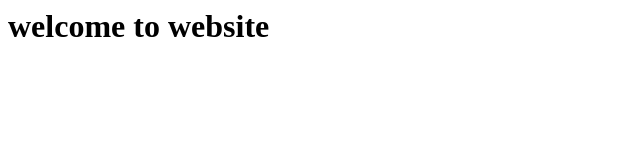
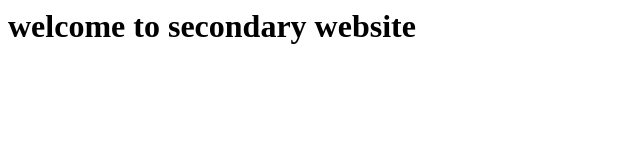
Before and after one commit to chandu447/TRP, a plain HTML site: page index.html in a window 1280 px wide. Shown: the whole page, without its empty margins (0-640 px from the left). Drawn offline with Linux system fonts and the light colour scheme.

Commit message:
Update index.html

```diff
--- a/index.html
+++ b/index.html
@@ -1,3 +1,3 @@
 <html>
-<h1>welcome to website</h1>
+<h1>welcome to secondary website</h1>
 </html>
```
